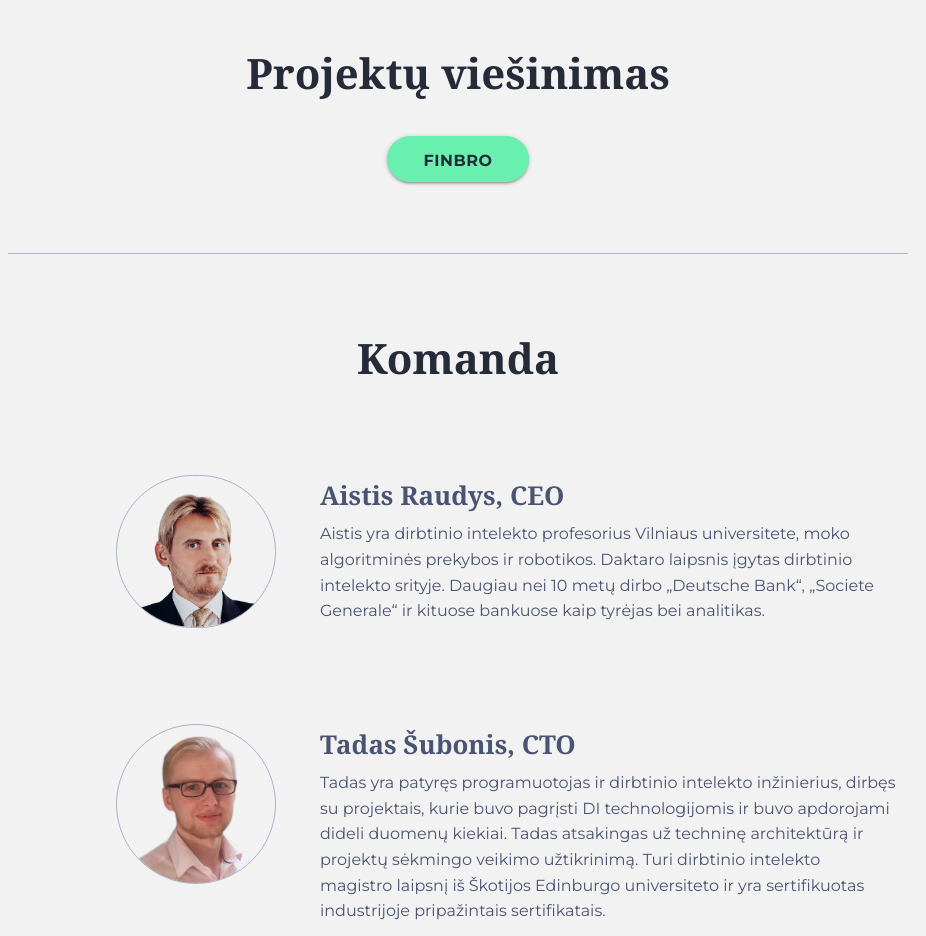
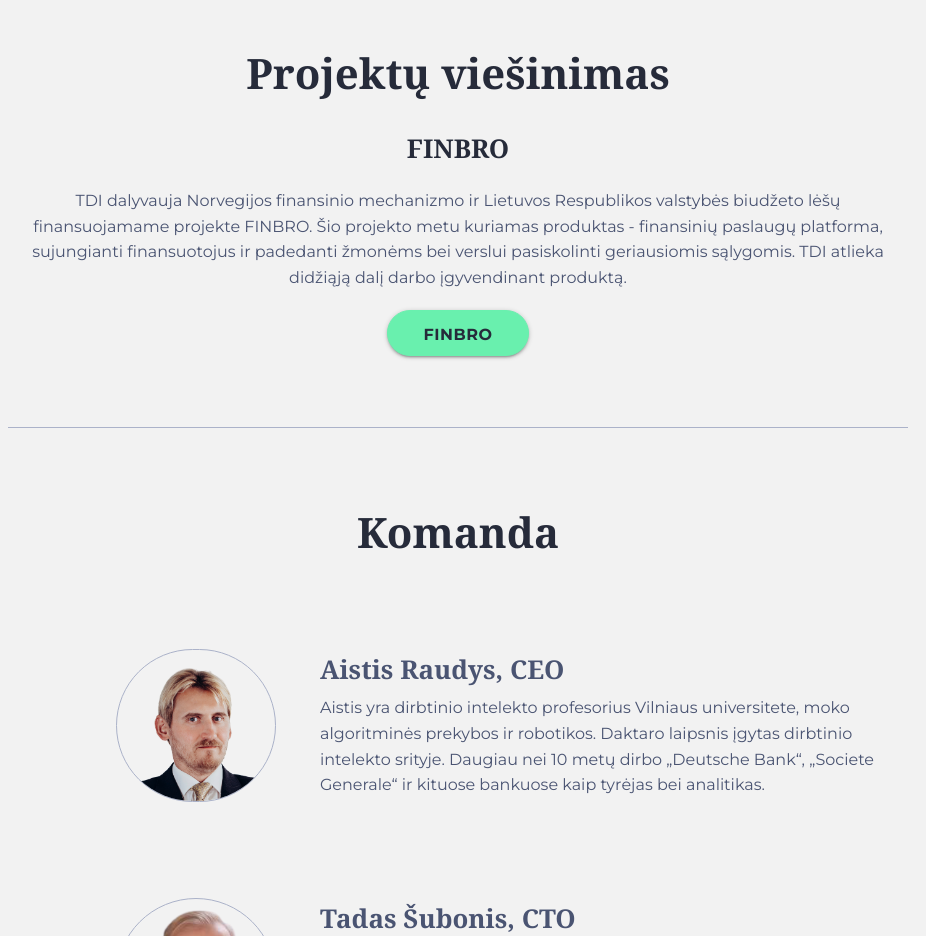
Before and after one commit to wittykiosk/tdi_webpage_aai-labs_lt, a plain HTML site: page index.html in a window 1280 px wide. Shown: the part 4580-5516 px from the top of the page, without its empty margins (182-1108 px from the left). Drawn offline with Linux system fonts and the light colour scheme; a web font is replaced by a local one.

Commit message:
[WIT-50] summary

```diff
--- a/index.html
+++ b/index.html
@@ -228,6 +228,8 @@
         </div>
 
         <div class="align--center">
+            <h3 class="title">FINBRO</h3>
+            <p style="margin-bottom: 20px">TDI dalyvauja Norvegijos finansinio mechanizmo ir Lietuvos Respublikos valstybės biudžeto lėšų finansuojamame projekte FINBRO. Šio projekto metu kuriamas produktas - finansinių paslaugų platforma, sujungianti finansuotojus ir padedanti žmonėms bei verslui pasiskolinti geriausiomis sąlygomis. TDI atlieka didžiąją dalį darbo įgyvendinant produktą.</p>
             <a class="btn btn--secondary" onclick="toggleFinbroDisplay()" target="_blank">FINBRO</a>
         </div>
 
```
